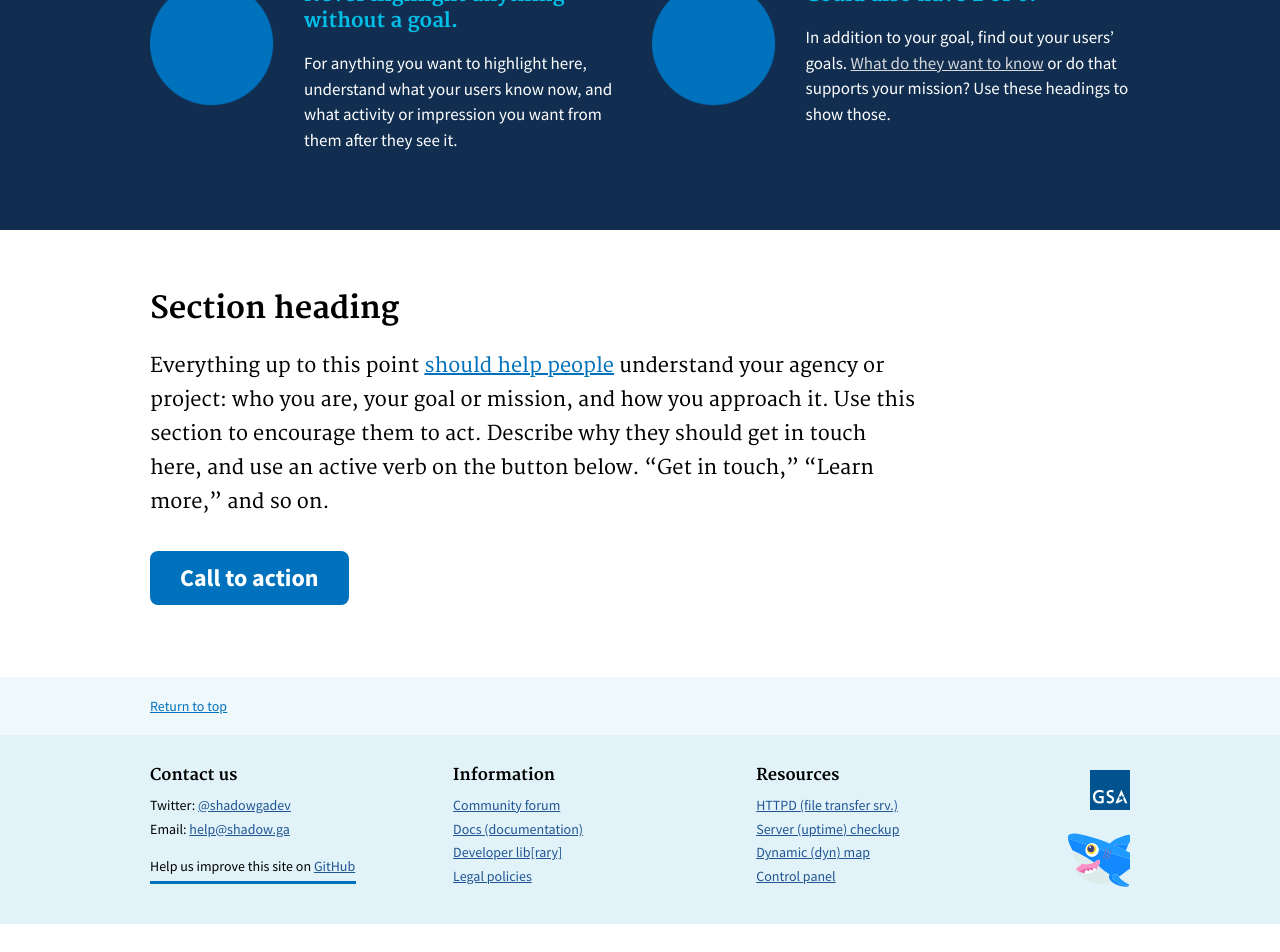
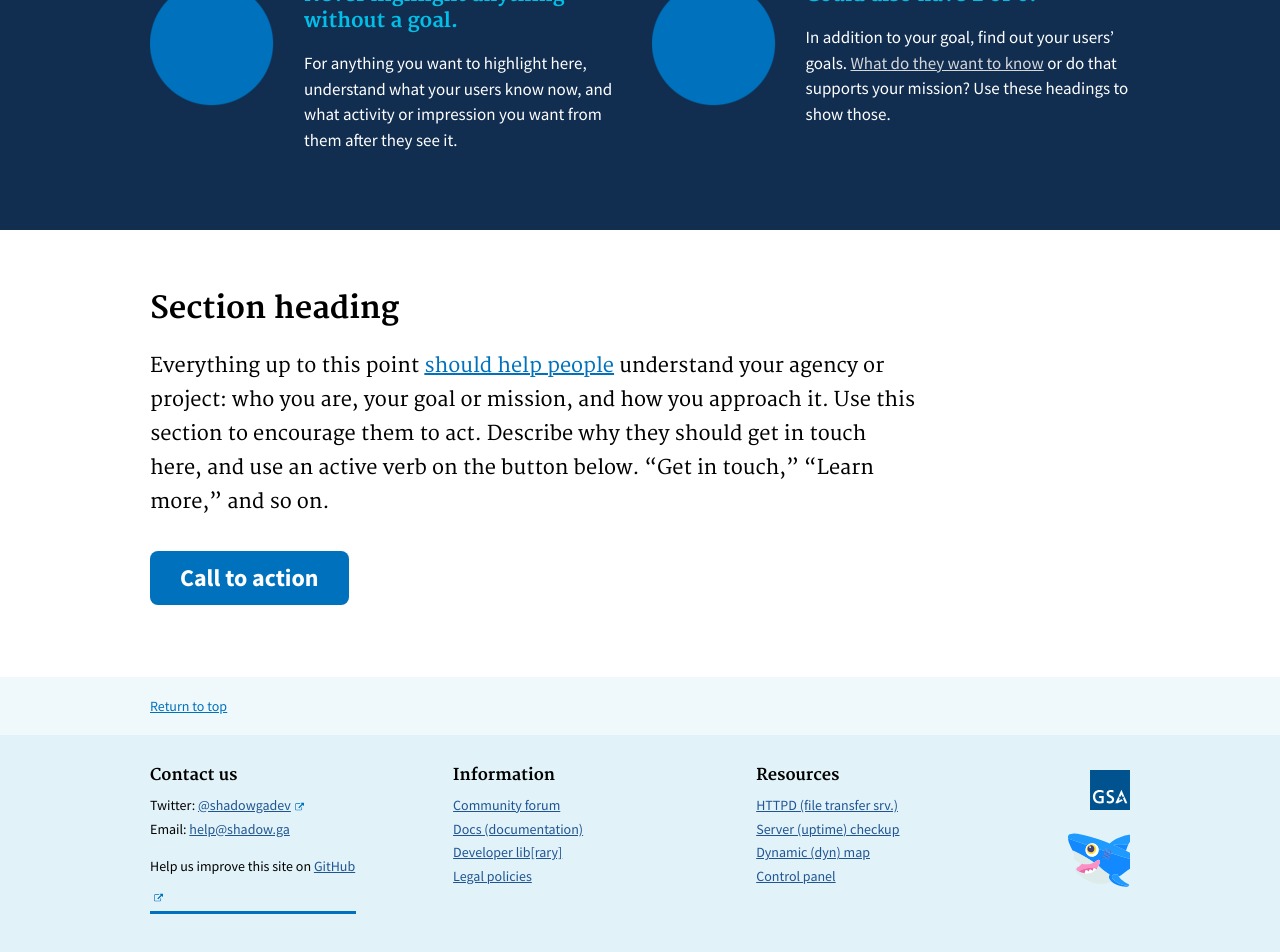
Before and after one commit to serrif/website, a Jekyll site: the page built from main/home.md, in a window 1280 px wide. Shown: the part 964-1916 px from the top of the page. Built offline with Jekyll 4.4.1, drawn with Linux system fonts in a browser that asks for light colours; before the commit the page ends 1888 px from its top, so only the background shows below that.

Commit message:
Update footer--small.html

```diff
--- a/_includes/components/footer--small.html
+++ b/_includes/components/footer--small.html
@@ -11,11 +11,11 @@
       <div class="usa-width-one-third" style="width: 28rem; margin-bottom: 1.8rem;">
         <h3 style="font-size: 1.6rem; padding-top: 1rem;">Contact us</h3>
         <ul class="usa-unstyled-list">
-          <li style="line-height: 1.7;">Twitter: <a href="https://twitter.com/shadowgadev" style="color: #205493;">@shadowgadev</a></li>
+          <li style="line-height: 1.7;">Twitter: <a class="usa-external_link" href="https://twitter.com/shadowgadev" style="color: #205493;">@shadowgadev</a></li>
           <li style="line-height: 1.7;">Email: <a href="mailto:help@shadow.ga" style="color: #205493;">help@shadow.ga</a></li>
         </ul>
         <ul class="usa-unstyled-list" style="width: 20.6rem;">
-          <li style="line-height: 3rem; padding-top: 1rem; border-bottom: 3px #0071bc solid;">Help us improve this site on <a href="{{ site.repo }}/issues/new" style="color: #205493;">GitHub</a></li>
+          <li style="line-height: 3rem; padding-top: 1rem; border-bottom: 3px #0071bc solid;">Help us improve this site on <a class="usa-external_link" href="{{ site.repo }}/issues/new" style="color: #205493;">GitHub</a></li>
         </ul>
       </div>
       <div class="usa-width-one-third" style="width: 28rem; margin-bottom: 1.5rem;">
```
